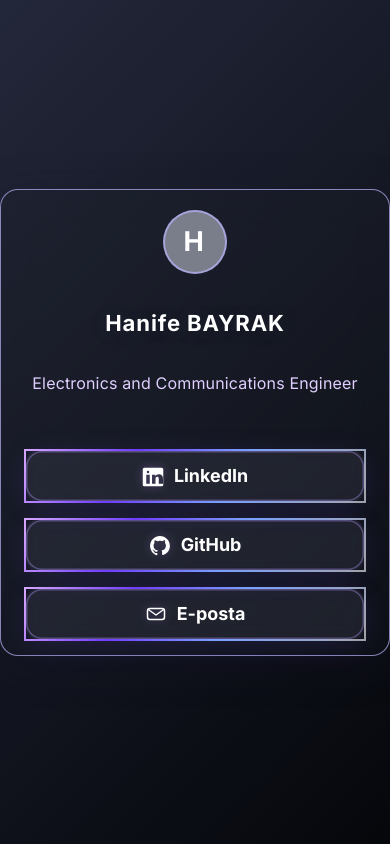
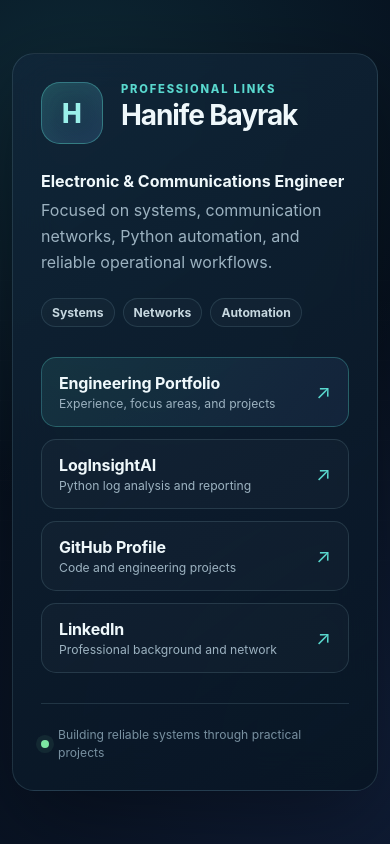
Before and after one commit to hnfbyrk/vibe-link, a plain HTML site: page index.html in a window 390 px wide. Drawn offline with Linux system fonts and the light colour scheme.

Commit message:
Redesign Vibe Link as a professional link hub
Add responsive styling, verified professional links, project documentation, and static Pages configuration.

```diff
--- a/index.html
+++ b/index.html
@@ -1,165 +1,75 @@
-<!DOCTYPE html>
-<html lang="tr">
+<!doctype html>
+<html lang="en">
 <head>
-  <meta charset="UTF-8">
-  <meta name="viewport" content="width=device-width, initial-scale=1.0">
-  <title>Kişisel Link Sayfam</title>
-  <link href="https://fonts.googleapis.com/css2?family=Inter:wght@400;700&display=swap" rel="stylesheet">
-
-  <style>
-    :root {
-      /* Yeni koyu gri-siyah arka plan geçişi */
-      --purple-bg: linear-gradient(135deg, #23273a 0%, #05070b 100%);
-      --glass-bg: rgba(34, 36, 44, 0.20);
-      --glass-blur: blur(16px);
-      --border-color: rgba(186,179,251,0.71);
-      --text-color: #fff;
-      --link-glass-bg: rgba(80,80,100,0.23);
-    }
-    body {
-      min-height: 100vh;
-      margin: 0;
-      padding: 0;
-      display: flex;
-      align-items: center;
-      justify-content: center;
-      background: var(--purple-bg);
-      font-family: 'Inter', Arial, sans-serif;
-    }
-    .container {
-      background: var(--glass-bg);
-      border-radius: 24px;
-      box-shadow: 0 8px 40px 0 rgba(25,22,40,.35);
-      border: 1.5px solid var(--border-color);
-      backdrop-filter: var(--glass-blur);
-      -webkit-backdrop-filter: var(--glass-blur);
-      padding: 36px 28px 28px 28px;
-      max-width: 370px;
-      width: 94vw;
-      display: flex;
-      flex-direction: column;
-      align-items: center;
-      gap: 28px;
-    }
-    .avatar {
-      width: 82px;
-      height: 82px;
-      display: flex;
-      align-items: center;
-      justify-content: center;
-      background: #797e8a;
-      color: #fff;
-      font-family: 'Inter', Arial, sans-serif;
-      font-size: 2.6rem;
-      font-weight: bold;
-      border-radius: 50%;
-      border: 2.5px solid var(--border-color);
-      margin-bottom: 8px;
-      user-select: none;
-      letter-spacing: 0.1em;
-    }
-    .name {
-      color: var(--text-color);
-      font-size: 1.38rem;
-      font-weight: 700;
-      margin: 0 0 7px 0;
-      text-align: center;
-      text-shadow: 0 2px 18px rgba(80,80,100,0.19);
-      letter-spacing: 0.04em;
-    }
-    .desc {
-      color: #e0cfff;
-      font-size: 1rem;
-      font-weight: 400;
-      margin: 0 0 16px 0;
-      text-align: center;
-      line-height: 1.5;
-      letter-spacing: 0.01em;
-    }
-    .links {
-      width: 100%;
-      display: flex;
-      flex-direction: column;
-      gap: 15px;
-      margin-top: 10px;
-    }
-    .link-item {
-      display: flex;
-      align-items: center;
-      justify-content: center;
-      text-decoration: none;
-      color: var(--text-color);
-      background: var(--link-glass-bg);
-      border: 2.3px solid;
-      border-image: linear-gradient(120deg, #d6a6ff 0%, #713cff 30%, #78a1ff 60%, #ffffff99 100%) 1;
-      border-radius: 18px;
-      padding: 14px 0;
-      font-size: 1.12rem;
-      font-weight: 600;
-      backdrop-filter: blur(8px);
-      -webkit-backdrop-filter: blur(8px);
-      box-shadow:
-        0 6px 28px 0 rgba(99, 66, 209, 0.16),
-        0 0px 0px 1.5px #b299ff60 inset;
-      position: relative;
-      transition: background 0.15s, transform 0.11s, box-shadow 0.14s, border 0.2s;
-    }
-    .link-item:hover {
-      background: rgba(170,150,255,0.17);
-      transform: translateY(-2px) scale(1.04);
-      box-shadow: 0 10px 40px rgba(99,66,209,0.18),
-                  0 0 8px #d0c8ff60 inset;
-      border-image: linear-gradient(120deg, #9f65ff 0%, #5b3ab7 60%, #ffffff 100%) 1;
-    }
-    .link-icon {
-      margin-right: 10px;
-      display: flex;
-      align-items: center;
-      font-size: 1.22em;
-      filter: drop-shadow(0 0 5px #bb90fa4d);
-    }
-    @media (max-width: 500px) {
-      .container {
-        padding: 20px 6vw 14px 6vw;
-        border-radius: 18px;
-      }
-      .avatar {
-        width: 60px;
-        height: 60px;
-        font-size: 1.7rem;
-      }
-    }
-  </style>
+  <meta charset="utf-8">
+  <meta name="viewport" content="width=device-width, initial-scale=1">
+  <meta name="description" content="Hanife's professional links, engineering portfolio, and projects.">
+  <meta name="theme-color" content="#07111f">
+  <title>Hanife | Professional Links</title>
+  <link rel="stylesheet" href="styles.css">
 </head>
 <body>
-  <div class="container">
-    <div class="avatar">H</div>
+  <main class="page">
+    <section class="profile-card" aria-labelledby="profile-name">
+      <div class="identity">
+        <div class="avatar" aria-hidden="true">H</div>
+        <div>
+          <p class="eyebrow">Professional links</p>
+          <h1 id="profile-name">Hanife Bayrak</h1>
+        </div>
+      </div>
 
-    <div class="name">Hanife BAYRAK</div>
-    <div class="desc">Electronics and Communications Engineer</div>
-    <div class="links">
-      <a class="link-item" href="https://www.linkedin.com/in/hanife-bayrak/" target="_blank">
-        <span class="link-icon">
-          <!-- linkedin icon (svg) -->
-          <svg width="22" height="22" fill="none" xmlns="http://www.w3.org/2000/svg"><path d="M19.75 2.75H2.25A1.5 1.5 0 0 0 .75 4.25v15.5a1.5 1.5 0 0 0 1.5 1.5h17.5a1.5 1.5 0 0 0 1.5-1.5V4.25a1.5 1.5 0 0 0-1.5-1.5zm-12 16H4.25V9.75H7.75v9zm-1.75-10.5A1.25 1.25 0 1 1 7.25 7a1.25 1.25 0 0 1-1.25 1.25zm14.25 10.5h-3.5v-4.5c0-1.07-.02-2.44-1.5-2.44-1.5 0-1.73 1.17-1.73 2.36v4.58h-3.5v-9h3.36v1.23h.05c.47-.89 1.62-1.82 3.34-1.82 3.57 0 4.23 2.35 4.23 5.41v4.18z" fill="#fff"/></svg>
-        </span>
-        LinkedIn
-      </a>
-      <a class="link-item" href="https://github.com/" target="_blank">
-        <span class="link-icon">
-          <!-- github icon (svg) -->
-          <svg width="22" height="22" fill="none" xmlns="http://www.w3.org/2000/svg"><path d="M11 2.1C5.534 2.1 1.1 6.534 1.1 12c0 4.298 2.76 7.937 6.587 9.243.482.092.66-.21.66-.467 0-.23-.009-.986-.014-1.792-2.677.582-3.241-1.289-3.241-1.289-.441-1.125-1.078-1.426-1.078-1.426-.882-.601.068-.589.068-.589 0.974.07 1.489.999 1.489.999.86 1.478 2.26 1.05 2.816.805.088-.626.34-1.05.619-1.293-2.155-.243-4.422-1.079-4.422-4.803 0-1.061.38-1.929.995-2.616-.101-.248-.426-1.246.095-2.601 0 0 .809-.262 2.65.997a9.166 9.166 0 012.415-.325c.82.004 1.646.11 2.415.325 1.84-1.259 2.649-.997 2.649-.997.523 1.355.197 2.353.096 2.601.618.687.995 1.555.995 2.616 0 3.731-2.271 4.556-4.435 4.797.349.297.66.886.66 1.786 0 1.288-.013 2.328-.013 2.646 0 .26.175.563.664.467C18.14 19.936 20.9 16.297 20.9 12c0-5.466-4.434-9.9-9.9-9.9z" fill="#fff"/></svg>
-        </span>
-        GitHub
-      </a>
-      <a class="link-item" href="mailto:byrk.hnf@gmail.com">
-        <span class="link-icon">
-          <!-- mail icon (svg) -->
-          <svg width="22" height="22" fill="none" xmlns="http://www.w3.org/2000/svg"><rect x="2.5" y="5.5" width="17" height="11" rx="2.5" stroke="#fff" stroke-width="1.5"/><path d="M4 7l7 5 7-5" stroke="#fff" stroke-width="1.5" stroke-linecap="round" stroke-linejoin="round"/></svg>
-        </span>
-        E-posta
-      </a>
-    </div>
-  </div>
+      <p class="role">Electronic & Communications Engineer</p>
+      <p class="summary">
+        Focused on systems, communication networks, Python automation,
+        and reliable operational workflows.
+      </p>
+
+      <div class="focus-tags" aria-label="Technical focus">
+        <span>Systems</span>
+        <span>Networks</span>
+        <span>Automation</span>
+      </div>
+
+      <nav class="links" aria-label="Professional links">
+        <a class="link featured" href="https://hnfbyrk.github.io/hnfbyrk/" target="_blank" rel="noopener noreferrer">
+          <span>
+            <strong>Engineering Portfolio</strong>
+            <small>Experience, focus areas, and projects</small>
+          </span>
+          <span class="arrow" aria-hidden="true">↗</span>
+        </a>
+
+        <a class="link" href="https://github.com/hnfbyrk/LogInsightAI" target="_blank" rel="noopener noreferrer">
+          <span>
+            <strong>LogInsightAI</strong>
+            <small>Python log analysis and reporting</small>
+          </span>
+          <span class="arrow" aria-hidden="true">↗</span>
+        </a>
+
+        <a class="link" href="https://github.com/hnfbyrk" target="_blank" rel="noopener noreferrer">
+          <span>
+            <strong>GitHub Profile</strong>
+            <small>Code and engineering projects</small>
+          </span>
+          <span class="arrow" aria-hidden="true">↗</span>
+        </a>
+
+        <a class="link" href="https://www.linkedin.com/in/hanife-bayrak/" target="_blank" rel="noopener noreferrer">
+          <span>
+            <strong>LinkedIn</strong>
+            <small>Professional background and network</small>
+          </span>
+          <span class="arrow" aria-hidden="true">↗</span>
+        </a>
+      </nav>
+
+      <footer>
+        <span class="status-dot" aria-hidden="true"></span>
+        Building reliable systems through practical projects
+      </footer>
+    </section>
+  </main>
 </body>
 </html>
--- /dev/null
+++ b/styles.css
@@ -0,0 +1,235 @@
+:root {
+  --bg: #07111f;
+  --surface: rgba(13, 29, 46, 0.88);
+  --surface-hover: rgba(22, 45, 67, 0.94);
+  --line: rgba(148, 197, 213, 0.16);
+  --text: #eff8fb;
+  --muted: #9cb2c0;
+  --accent: #59d8ce;
+  --accent-soft: #9af0ea;
+  --blue: #6f93ff;
+  --shadow: 0 30px 90px rgba(0, 0, 0, 0.4);
+}
+
+* {
+  box-sizing: border-box;
+}
+
+html {
+  color-scheme: dark;
+}
+
+body {
+  min-width: 320px;
+  min-height: 100vh;
+  margin: 0;
+  background:
+    radial-gradient(circle at 18% 12%, rgba(47, 156, 158, 0.17), transparent 25rem),
+    radial-gradient(circle at 90% 88%, rgba(61, 91, 177, 0.18), transparent 28rem),
+    var(--bg);
+  color: var(--text);
+  font-family: Inter, ui-sans-serif, system-ui, -apple-system, BlinkMacSystemFont, "Segoe UI", sans-serif;
+}
+
+body::before {
+  position: fixed;
+  inset: 0;
+  z-index: -1;
+  content: "";
+  background-image:
+    linear-gradient(rgba(255, 255, 255, 0.018) 1px, transparent 1px),
+    linear-gradient(90deg, rgba(255, 255, 255, 0.018) 1px, transparent 1px);
+  background-size: 40px 40px;
+  mask-image: radial-gradient(circle at center, black, transparent 78%);
+}
+
+.page {
+  min-height: 100vh;
+  display: grid;
+  place-items: center;
+  padding: 40px 20px;
+}
+
+.profile-card {
+  width: min(100%, 570px);
+  padding: clamp(28px, 6vw, 48px);
+  border: 1px solid var(--line);
+  border-radius: 28px;
+  background:
+    linear-gradient(145deg, rgba(17, 38, 57, 0.84), rgba(8, 21, 35, 0.9));
+  box-shadow: var(--shadow);
+  backdrop-filter: blur(20px);
+}
+
+.identity {
+  display: flex;
+  align-items: center;
+  gap: 18px;
+}
+
+.avatar {
+  flex: 0 0 auto;
+  width: 62px;
+  height: 62px;
+  display: grid;
+  place-items: center;
+  border: 1px solid rgba(89, 216, 206, 0.4);
+  border-radius: 19px;
+  background: linear-gradient(145deg, rgba(89, 216, 206, 0.2), rgba(111, 147, 255, 0.14));
+  color: var(--accent-soft);
+  font-size: 1.65rem;
+  font-weight: 800;
+  box-shadow: inset 0 0 22px rgba(89, 216, 206, 0.08);
+}
+
+.eyebrow {
+  margin: 0 0 5px;
+  color: var(--accent);
+  font-size: 0.7rem;
+  font-weight: 800;
+  letter-spacing: 0.16em;
+  text-transform: uppercase;
+}
+
+h1 {
+  margin: 0;
+  font-size: clamp(1.75rem, 6vw, 2.5rem);
+  line-height: 1.05;
+  letter-spacing: -0.04em;
+}
+
+.role {
+  margin: 27px 0 6px;
+  color: var(--text);
+  font-weight: 750;
+}
+
+.summary {
+  margin: 0;
+  color: var(--muted);
+  line-height: 1.65;
+}
+
+.focus-tags {
+  display: flex;
+  flex-wrap: wrap;
+  gap: 8px;
+  margin: 22px 0 30px;
+}
+
+.focus-tags span {
+  padding: 6px 10px;
+  border: 1px solid rgba(148, 197, 213, 0.15);
+  border-radius: 999px;
+  background: rgba(255, 255, 255, 0.025);
+  color: #c6d7df;
+  font-size: 0.76rem;
+  font-weight: 650;
+}
+
+.links {
+  display: grid;
+  gap: 12px;
+}
+
+.link {
+  min-height: 74px;
+  display: flex;
+  align-items: center;
+  justify-content: space-between;
+  gap: 20px;
+  padding: 14px 17px;
+  border: 1px solid var(--line);
+  border-radius: 15px;
+  background: rgba(255, 255, 255, 0.025);
+  color: var(--text);
+  text-decoration: none;
+  transition:
+    transform 160ms ease,
+    border-color 160ms ease,
+    background 160ms ease;
+}
+
+.link:hover,
+.link:focus-visible {
+  transform: translateY(-2px);
+  border-color: rgba(89, 216, 206, 0.38);
+  background: var(--surface-hover);
+}
+
+.link.featured {
+  border-color: rgba(89, 216, 206, 0.3);
+  background: linear-gradient(120deg, rgba(89, 216, 206, 0.11), rgba(111, 147, 255, 0.08));
+}
+
+.link strong,
+.link small {
+  display: block;
+}
+
+.link strong {
+  margin-bottom: 3px;
+  letter-spacing: -0.01em;
+}
+
+.link small {
+  color: var(--muted);
+  font-size: 0.76rem;
+}
+
+.arrow {
+  color: var(--accent);
+  font-size: 1.2rem;
+}
+
+footer {
+  display: flex;
+  align-items: center;
+  gap: 9px;
+  margin-top: 30px;
+  padding-top: 22px;
+  border-top: 1px solid var(--line);
+  color: #7890a0;
+  font-size: 0.76rem;
+  line-height: 1.5;
+}
+
+.status-dot {
+  flex: 0 0 auto;
+  width: 8px;
+  height: 8px;
+  border-radius: 50%;
+  background: #7de6a2;
+  box-shadow: 0 0 0 5px rgba(125, 230, 162, 0.08);
+}
+
+:focus-visible {
+  outline: 3px solid rgba(89, 216, 206, 0.46);
+  outline-offset: 4px;
+}
+
+@media (max-width: 520px) {
+  .page {
+    padding: 18px 12px;
+  }
+
+  .profile-card {
+    border-radius: 22px;
+  }
+
+  .identity {
+    align-items: flex-start;
+  }
+
+  .link {
+    min-height: 70px;
+  }
+}
+
+@media (prefers-reduced-motion: reduce) {
+  *,
+  *::before,
+  *::after {
+    transition-duration: 0.01ms !important;
+  }
+}
```
Also changed, not shown: 2 other files.
